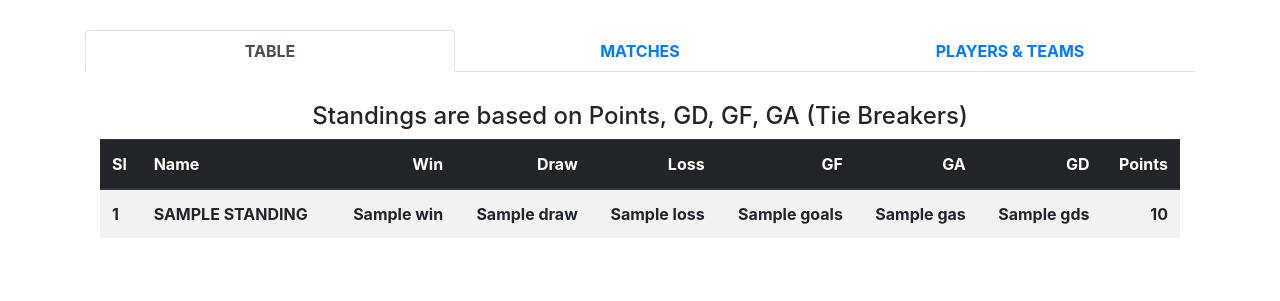
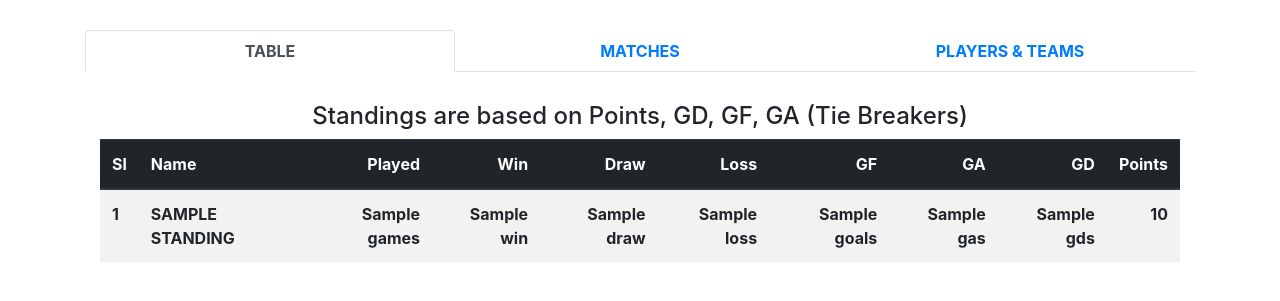
Before and after one commit to kxt5258/wc_game, a Django app: template wc_game/wc/templates/index.html in a window 1280 px wide. Shown: the part 56-357 px from the top of the page. Run offline with Django 3.2, Linux system fonts and the light colour scheme; data comes from the database, SQL or seed files in the repository; the template is opened without the code that fills it: values that come from a table or form of the project are taken from there, most other values are stand-ins (such as "Sample title", 1, 10 or a date in 2020); lists and menus that the app fills with data are empty; some libraries are stand-ins or nearby versions.

Commit message:
add games played

```diff
--- a/wc_game/wc/templates/index.html
+++ b/wc_game/wc/templates/index.html
@@ -82,6 +82,7 @@
 					    <tr>
 					      <th class="text-left">Sl </th>
 					      <th class="text-left">Name</th>
+					      <th class="text-right">Played</th>
 					      <th class="text-right">Win</th>
 					      <th class="text-right">Draw</th>
 					      <th class="text-right">Loss</th>
@@ -97,6 +98,7 @@
 							<tr>
 						      <th class="text-left">{{ forloop.counter }}</th>
 						      <th class="text-left text-uppercase">{{ m.name }}</th>
+						      <th class="text-right">{{ m.games }} </th>
 						      <th class="text-right">{{ m.win }} </th>
 						      <th class="text-right">{{ m.draw }}</th>
 						      <th class="text-right">{{ m.loss }}</th>
--- a/wc_game/wc/views.py
+++ b/wc_game/wc/views.py
@@ -33,12 +33,13 @@ def index(request):
         win = int(one[0].win) + int(two[0].win) + int(three[0].win) + int(four[0].win)
         loss = int(one[0].loss) + int(two[0].loss) + int(three[0].loss) + int(four[0].loss)
         draw = int(one[0].draw) + int(two[0].draw) + int(three[0].draw) + int(four[0].draw)
+        games = win + loss + draw
 
         standings.append({"name": p.player_name, "one": one[0].points, "two": two[0].points, "three": three[0].points, "four": four[0].points,
                           "win": win, "loss": loss, "draw": draw,
-                          "goals": goals, "gas": gas, "gds": gds, "total": total})
+                          "goals": goals, "gas": gas, "gds": gds, "total": total, "games": games})
 
-        sorted_standing = sorted(standings, key=lambda x: (x['total'], x['gds'], x['goals'], x['gas']), reverse=True)
+        sorted_standing = sorted(standings, key=lambda x: (x['total'], x['gds'], x['goals'], -x['gas']), reverse=True)
 
     context['matches'] = matches
     context['players'] = players
```
